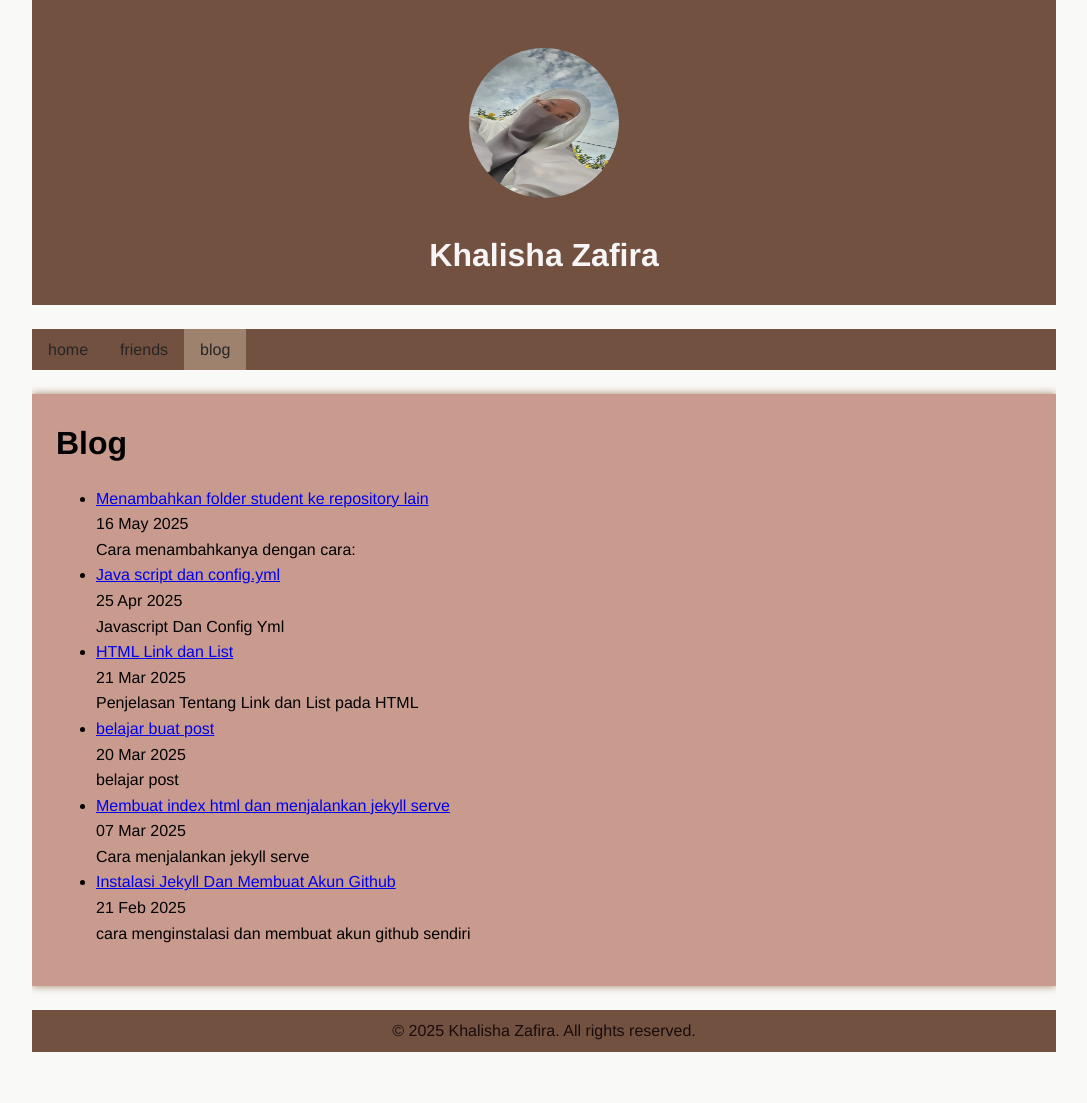
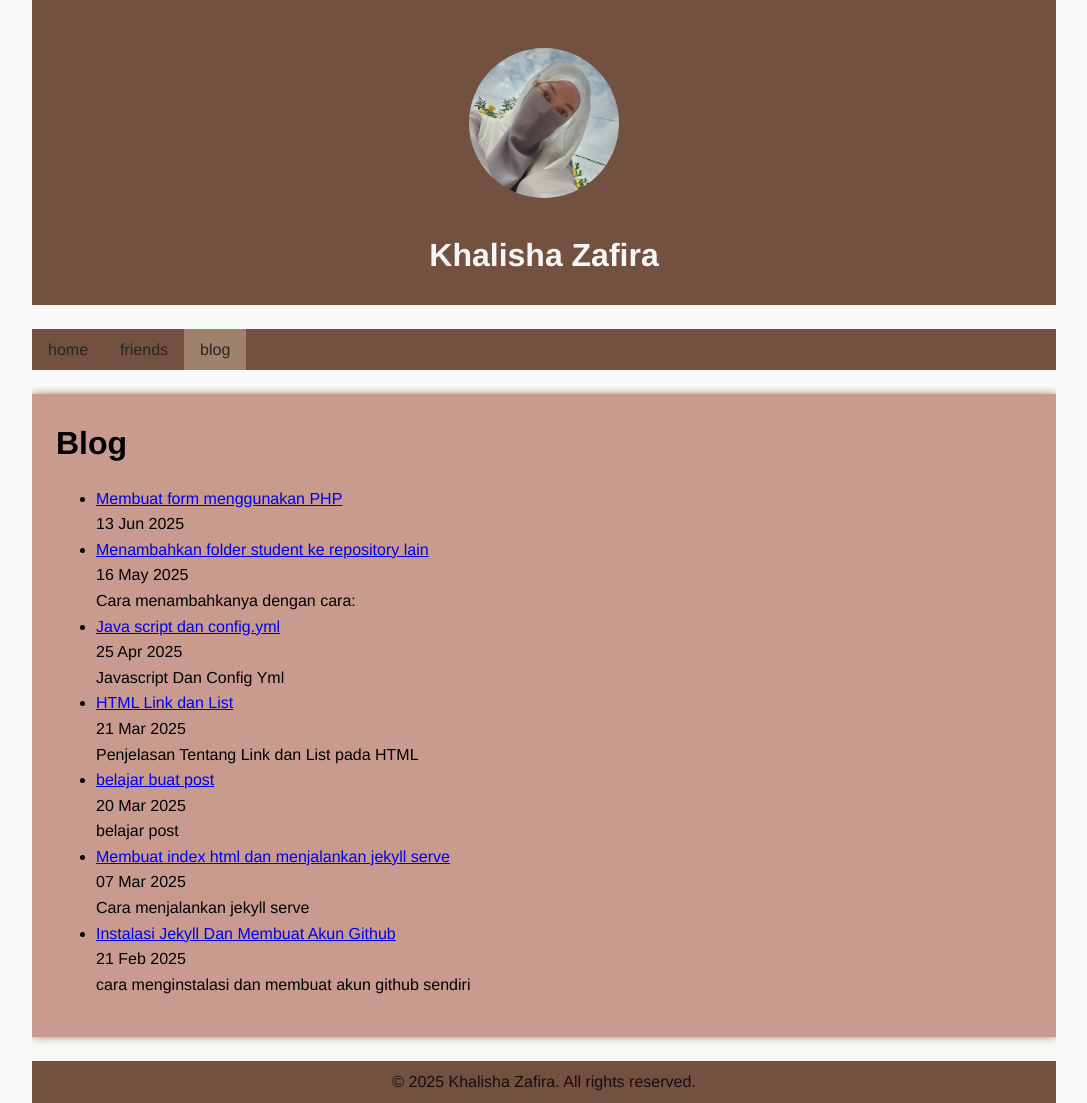
Before and after one commit to khalisha0zafira/khalisha0zafira.github.io, a Jekyll site: the page built from blog.html, in a window 1280 px wide. Shown: the whole page, without its empty margins (96-1183 px from the left). Built offline with Jekyll 4.4.1, drawn with Linux system fonts in a browser that asks for light colours; before the commit the page ends 1052 px from its top, so only the background shows below that.

Commit message:
update baru

```diff
--- /dev/null
+++ b/_posts/2025-6-13-html-link-dan-lists.md
@@ -0,0 +1,4 @@
+---
+layout: post
+title: "Membuat form menggunakan PHP"
+---
--- a/_sass/main.scss
+++ b/_sass/main.scss
@@ -58,7 +58,7 @@ nav {
 
 .profile-picture {
     width: 150px; height: 150px; border-radius: 50%; margin: 24px auto;
-    background-color: $secondary-color;
+    background-color: $secondary-color; object-fit:cover;
 }
 
 .active {
```
